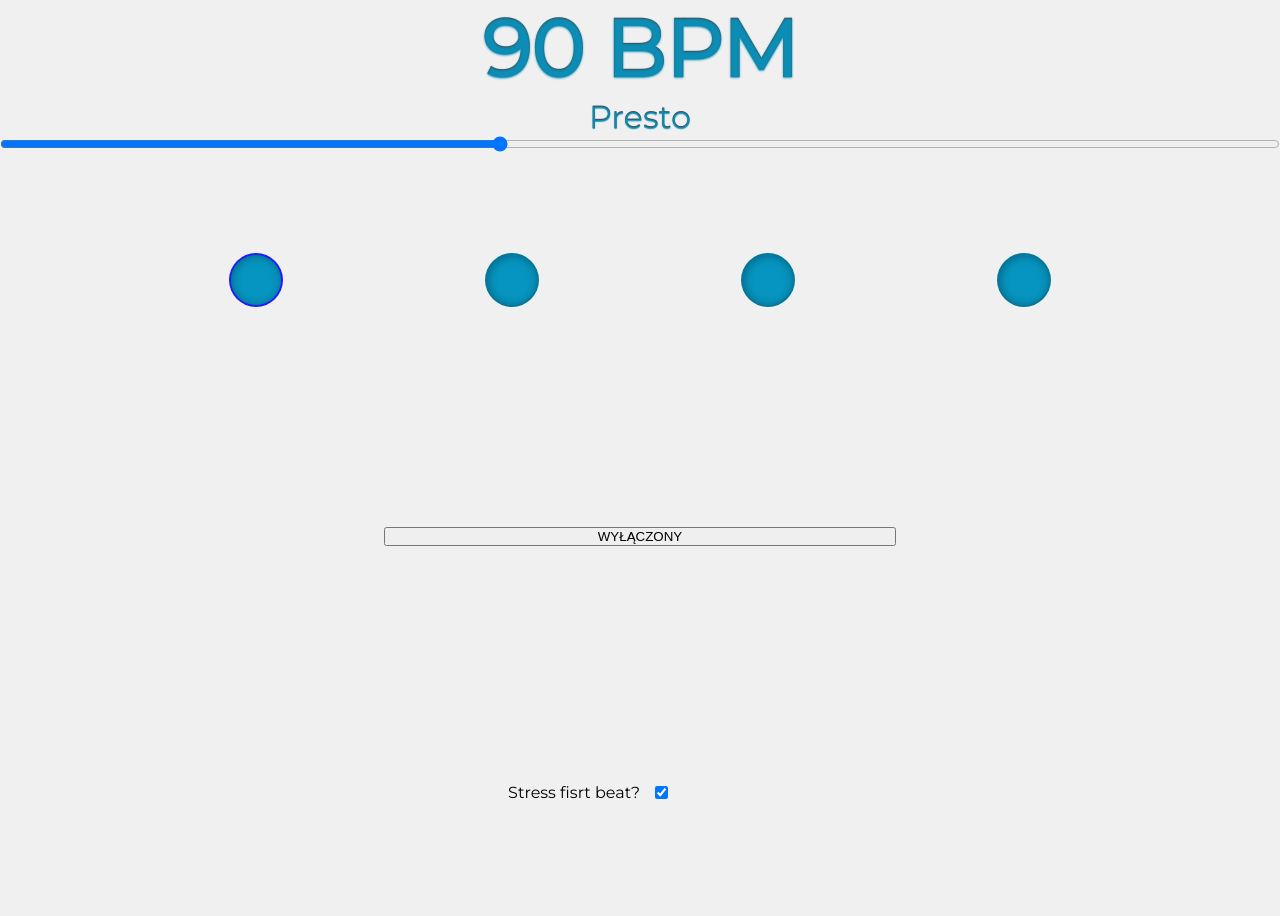
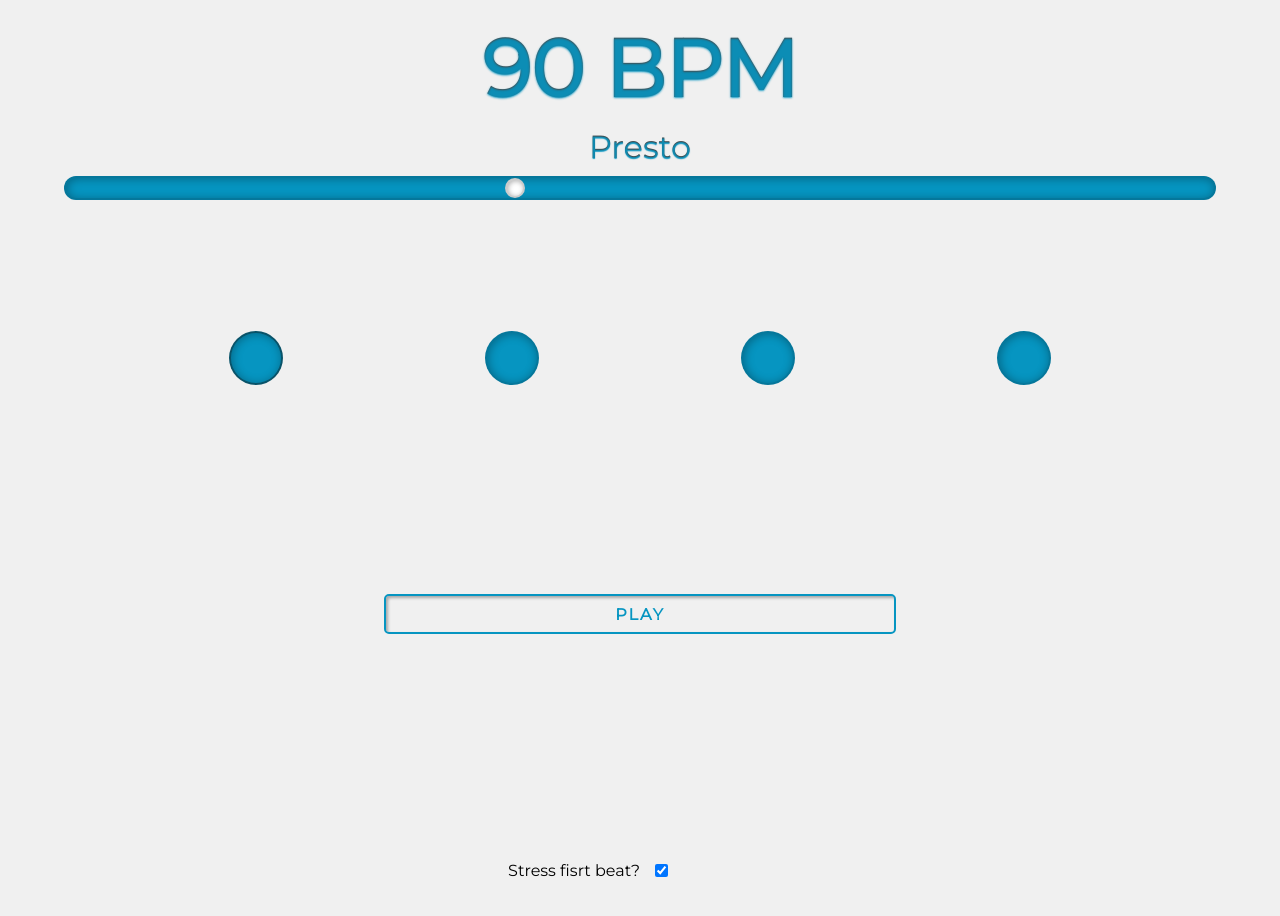
Before and after one commit to rafalwolny/metronome_app, a React app: page / in a window 1280 px wide. Shown: the top 916 px of the page. Built offline with nearby package versions, Linux system fonts and the light colour scheme.

Commit message:
Styles added- slider, button and div containers got new styling

```diff
--- a/src/components/Circle.js
+++ b/src/components/Circle.js
@@ -18,7 +18,7 @@ const StressedCircle = styled.div `
   border-radius: 50%;
   background-color: ${ props => props.color };
   box-shadow: inset 1px 1px 10px rgba(0, 0, 0, .3);
-  border: 2px solid rgba(38, 0, 255, .8);
+  border: 2px solid rgba(10, 67, 84, .8);
   align-self: center;
   justify-self: center;
 `
--- a/src/components/ControlSection.js
+++ b/src/components/ControlSection.js
@@ -5,6 +5,7 @@ import TickingSection from './TickingSection';
 const Container = styled.div `
   width: 80vw;
   height: 60vw;
+  margin-top: 20px;
   justify-self: center;
   align-self: center;
   display: grid;
@@ -18,6 +19,18 @@ const PlayButton = styled.button `
   align-self: center;
   grid-column: 2 / span 2;
   grid-row: 2;
+  font-family: 'Montserrat', sans-serif;
+  font-size: 1rem;
+  font-weight: bold;
+  letter-spacing: 2px;
+  cursor: pointer;
+  height: 40px;
+  background-color: ${ props => props.color1 };
+  color: ${ props => props.color2 };
+  outline: none;
+  border-radius: 5px;
+  border: 2px solid ${ props => props.color2 };
+  box-shadow: inset 2px 2px 3px rgba(0, 0, 0, .3);
 `
 
 const Label = styled.label `
@@ -68,9 +81,19 @@ export default class ControlSection extends React.Component{
   render(){
     return(
       <Container>
-        <TickingSection ref="tickingSection" miliseconds={this.props.miliseconds} isChecked={this.state.isChecked} isToggleOn={this.state.isToggleOn} />
-        <PlayButton type="button" onClick={this.handleClick}>
-          {this.state.isToggleOn ? 'WŁĄCZONY' : 'WYŁĄCZONY'}
+        <TickingSection
+          ref="tickingSection"
+          miliseconds={this.props.miliseconds}
+          isChecked={this.state.isChecked}
+          isToggleOn={this.state.isToggleOn}
+        />
+        <PlayButton
+          type="button"
+          onClick={this.handleClick}
+          color1={this.state.isToggleOn ? '#0695C1' : '#F0F0F0'}
+          color2={this.state.isToggleOn ? '#F0F0F0' : '#0695C1'}
+        >
+          {this.state.isToggleOn ? 'STOP' : 'PLAY'}
         </PlayButton>
           <Label htmlFor="stress">Stress fisrt beat?</Label>
           <Input type="checkbox" checked={this.state.isChecked} onChange={this.handleCheckbox} name="stress" id="stress" />
--- a/src/components/Slider.js
+++ b/src/components/Slider.js
@@ -4,13 +4,73 @@ import DisplayBPM from './DisplayBPM';
 import ControlSection from './ControlSection';
 
 const Container = styled.div `
+  margin-top: 20px;
   height: 70vh;
   display: grid;
   grid-template-rows: 3fr 1fr 1fr 2fr;
+  row-gap: 10px;
 `
 
 const BPMSlider = styled.input `
-  margin: 0;
+  margin: 0 20px;
+  width: 90%;
+  background: transparent;
+  border-color: transparent;
+  color: transparent;
+  -webkit-appearance: none;
+  justify-self: center;
+
+  &:focus{
+    outline: none;
+  }
+
+  &::-webkit-slider-runnable-track{
+    background-color: rgba(6, 149, 193, 1);
+    border-radius: 20px;
+    box-shadow: inset 1px 1px 10px rgba(0, 0, 0, .3);
+    border: 2px solid rgba(0, 0, 0, .2);
+    cursor: pointer;
+  }
+
+  &::-webkit-slider-thumb{
+    -webkit-appearance: none;
+    height: 20px;
+    width: 20px;
+    border: 1px solid black;
+    border-radius: 10px;
+    background: white;
+    box-shadow: inset 1px 1px 5px rgba(0, 0, 0, .3);
+    border: 2px solid rgba(0, 0, 0, .2);
+    /* cursor: pointer; */
+  }
+
+  /* &::-moz-range-track{
+    background-color: rgba(6, 149, 193, 1);
+  }
+
+  &::-moz-range-thumb{
+    -webkit-appearance: none;
+    height: 20px;
+    width: 20px;
+    border: 1px solid black;
+    border-radius: 10px;
+    background: white;
+  }
+
+  &::-ms-track{
+    background-color: rgba(6, 149, 193, 1);
+    width: 100%;
+    cursor: pointer;
+  }
+
+  &::-ms-thumb{
+    -webkit-appearance: none;
+    height: 20px;
+    width: 20px;
+    border: 1px solid black;
+    border-radius: 10px;
+    background: white;
+  } */
 `
 
 export default class Slider extends React.Component {
```
